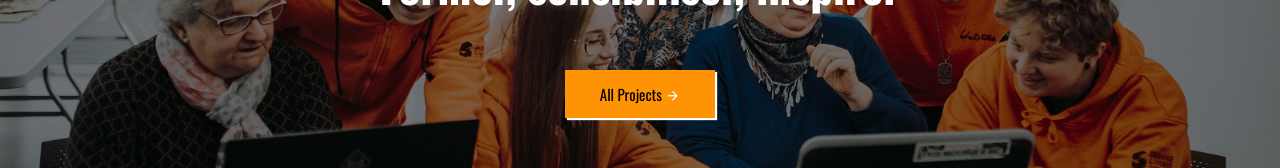
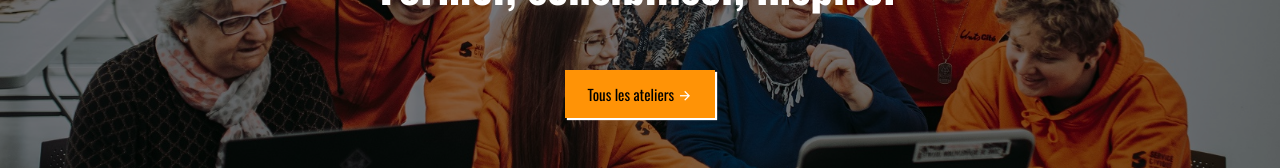
Before and after one commit to Tallia-Anne/uniscit-, a React (Vite) app: page / in a window 1280 px wide. Shown: the part 409-577 px from the top of the page. Built offline with nearby package versions, Linux system fonts and the light colour scheme.

Commit message:
add atelier

```diff
--- a/src/Components/Header/Header.jsx
+++ b/src/Components/Header/Header.jsx
@@ -32,7 +32,7 @@ return (
 
                 <small>À travers nos ateliers, nous sensibilisons et formons aux bonnes pratiques du numérique, pour un futur plus sûr, inclusif et responsable.</small>
                 <h1>Engager pour un monde numérique meilleur</h1>
-                <button>All Projects <i className='ri-arrow-right-line'></i> </button>
+                <button>Tous les ateliers <i className='ri-arrow-right-line'></i> </button>
             </div>
 
         </div>
@@ -49,7 +49,7 @@ return (
 
                 <small>Ensemble, nous luttons contre les inégalités numériques et promouvons un usage responsable de la technologie.</small>
                 <h1>Former, sensibiliser, inspirer</h1>
-                <button>All Projects <i className='ri-arrow-right-line'></i> </button>
+                <button>Tous les ateliers <i className='ri-arrow-right-line'></i> </button>
             </div>
 
         </div>
@@ -66,7 +66,7 @@ return (
 
                 <small>Avec Unis-Cité, nous créons des ateliers qui rapprochent, protègent et responsabilisent.</small>
                 <h1>Agir pour un numérique accessible à tous.</h1>
-                <button>All Projects <i className='ri-arrow-right-line'></i> </button>
+                <button>Tous les ateliers <i className='ri-arrow-right-line'></i> </button>
             </div>
 
         </div>
```
